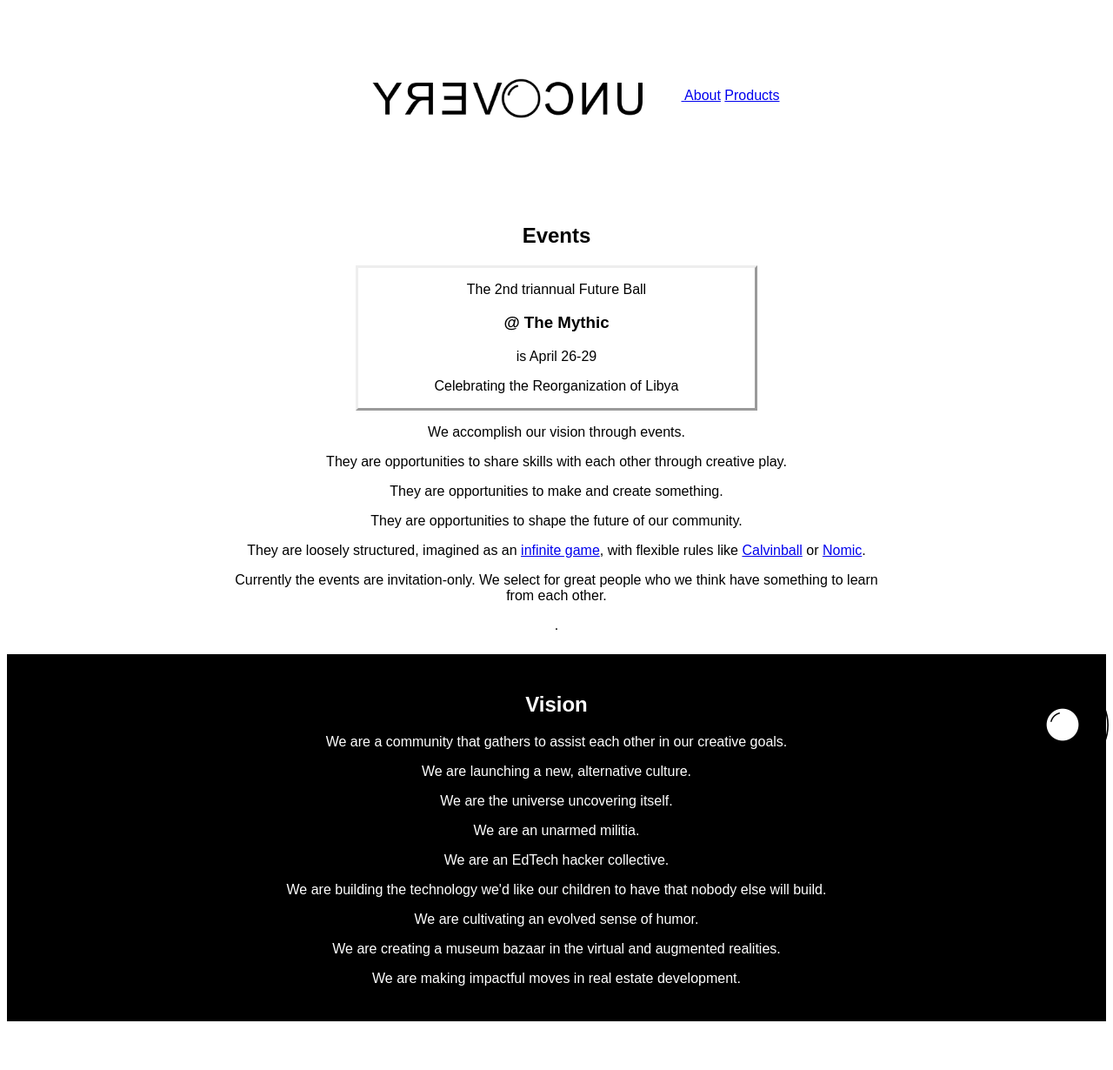
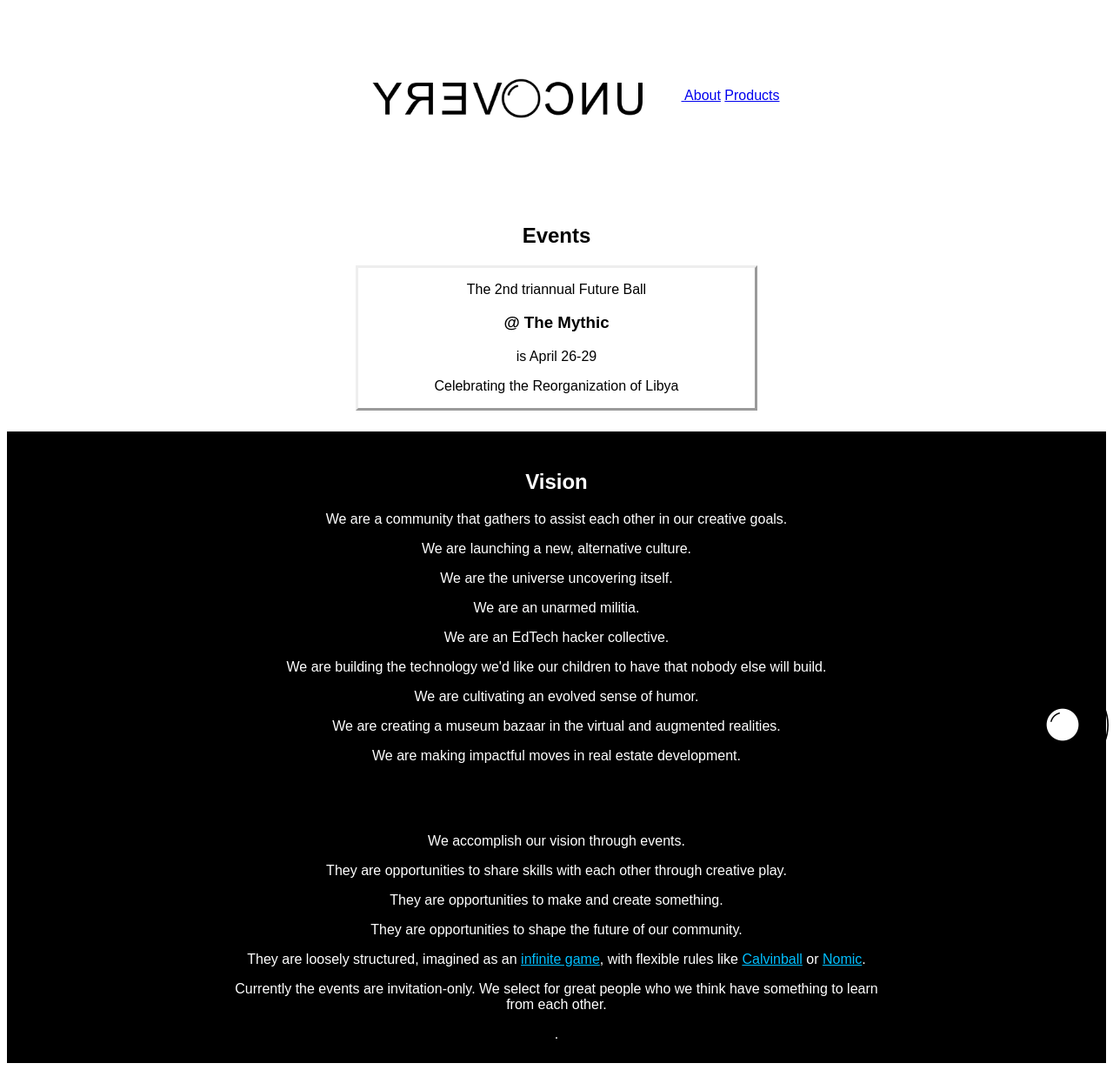
Before and after one commit to yrevocnu/yrevocnu.github.io, a Jekyll site: the page built from index.md, in a window 1280 px wide. Shown: the whole page at 87% size. Built offline with Jekyll 4.4.1, drawn with Linux system fonts in a browser that asks for light colours; before the commit the page ends 1182 px from its top, so only the background shows below that.

Commit message:
Celebrating the reorganization of home page

```diff
--- a/_layouts/home.html
+++ b/_layouts/home.html
@@ -40,4 +34,16 @@ layout: default
           <p>We are making impactful moves in real estate development.</p>
         </div>
       </div>
+
+      <div class="main odd ">
+        <div class="contents">
+        <p>We accomplish our vision through events.</p>
+        <p>They are opportunities to share skills with each other through creative play.</p>
+        <p>They are opportunities to make and create something.</p>
+        <p>They are opportunities to shape the future of our community.</p>
+        <p>They are loosely structured, imagined as an <a href="https://www.aleph.se/Trans/Cultural/Philosophy/infinitegames.html">infinite game</a>, with flexible rules like <a href="https://cf.geekdo-images.com/imagepagezoom/img/f48jokMCs1hrr0-jQAcRCJcfwpM=/fit-in/1200x900/filters:no_upscale()/pic1815571.jpg">Calvinball</a> or <a href="https://legacy.earlham.edu/~peters/nomic.htm">Nomic</a>.</p>
+        <p>Currently the events are invitation-only. We select for great people who we think have something to learn from each other.</p>.
+        </div>
+      </div>
+
    </div>
```
Also changed, not shown: other parts of _layouts/home.html (+0 -6 lines).
